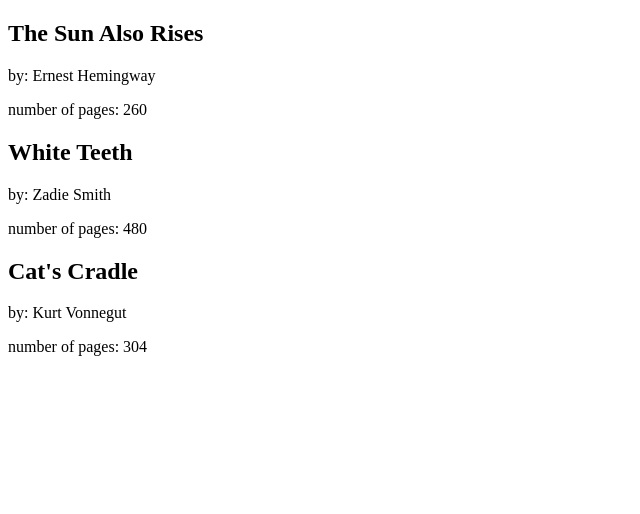
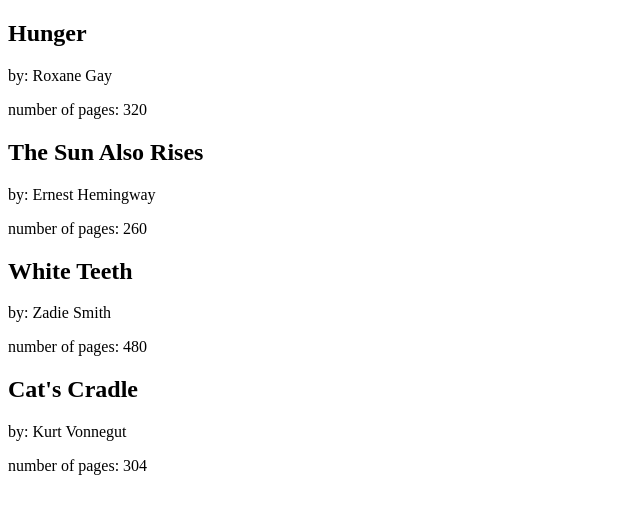
Before and after one commit to kiramiller425/tutorial-react-essentials-eve-ch2, a React (Create React App) app: page / in a window 1280 px wide. Shown: the top 514 px of the page, without its empty margins (0-640 px from the left). Built offline with nearby package versions, Linux system fonts and the light colour scheme.

Commit message:
ch4.2 changes

```diff
--- a/src/index.js
+++ b/src/index.js
@@ -1,5 +1,12 @@
 import React, { Component } from 'react'
 import { render } from 'react-dom'
+
+let bookList = [
+    { "title": "Hunger", "author": "Roxane Gay", "pages": 320 },
+    { "title": "The Sun Also Rises", "author": "Ernest Hemingway", "pages": 260 },
+    { "title": "White Teeth", "author": "Zadie Smith", "pages": 480 },
+    { "title": "Cat's Cradle", "author": "Kurt Vonnegut", "pages": 304 }
+]
 
 // child component:
 const Book = ({ title, author, pages }) => {
@@ -13,17 +20,22 @@
 }
 
 // parent component:
-const Library = () => {
+const Library = ({ books }) => {
     return (
         <div>
-            <Book title="The Sun Also Rises" author="Ernest Hemingway" pages={260} />
-            <Book title="White Teeth" author="Zadie Smith" pages={480} />
-            <Book title="Cat's Cradle" author="Kurt Vonnegut" pages={304} />
+            {books.map(
+                (book, i) =>
+                    <Book
+                        key={i}
+                        title={book.title}
+                        author={book.author}
+                        pages={book.pages} />
+            )}
         </div>
     )
 }
 
 render(
-    <Library />,
+    <Library books={bookList} />,
     document.getElementById('root')
 )
```
